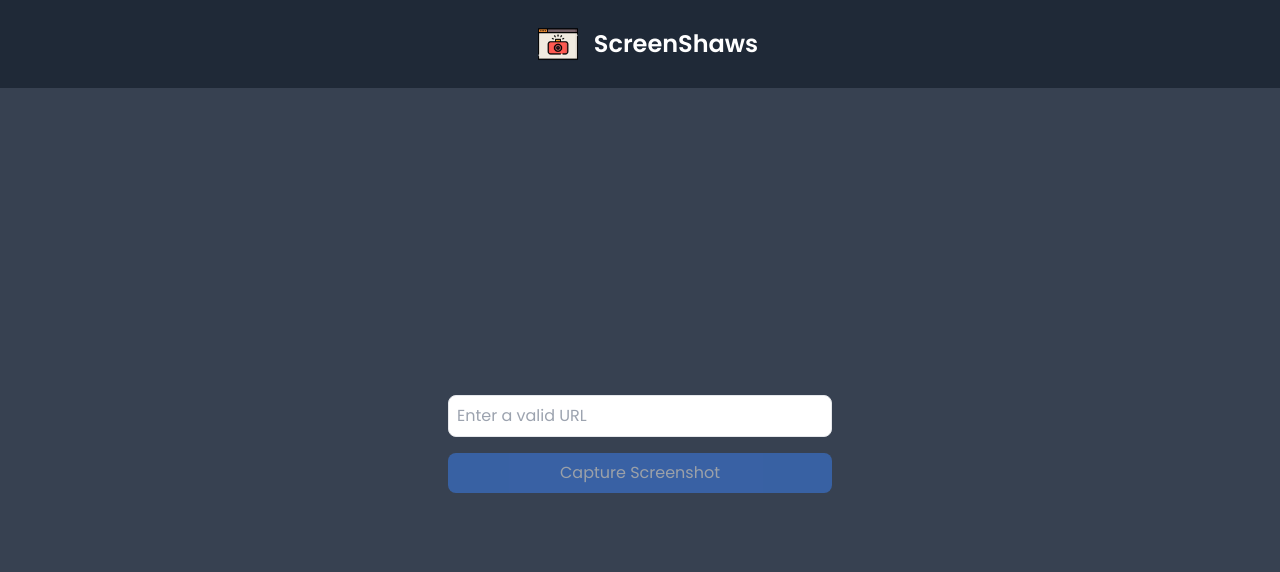
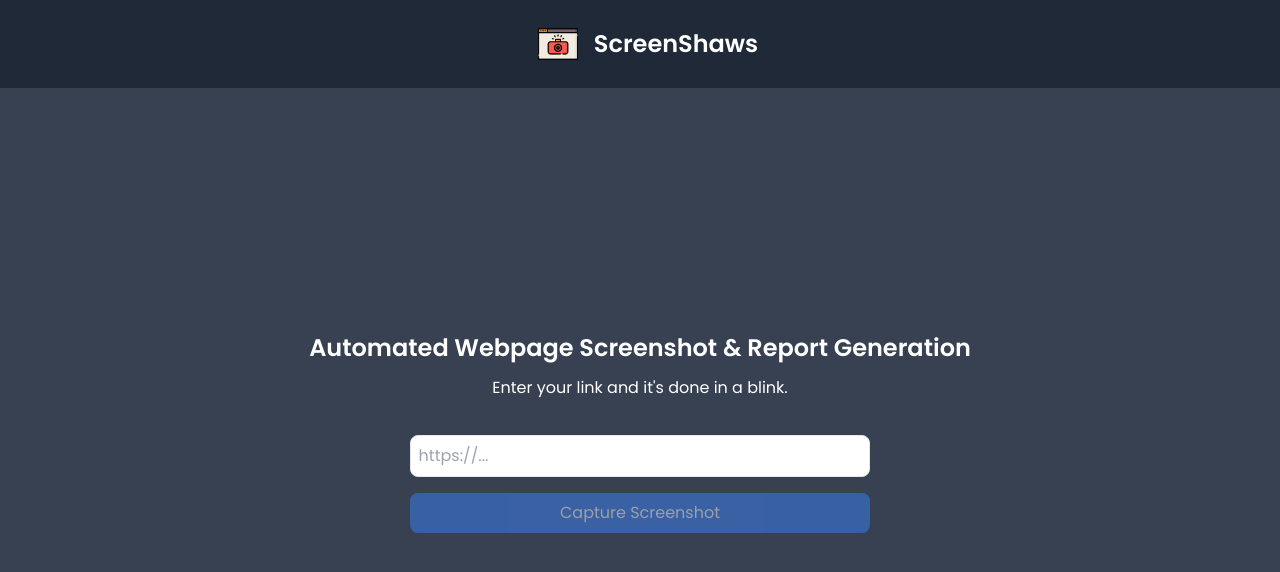
Before and after one commit to liyangxx/screenshaws-automated-webpage-screenshot-report-system, a Vue app in the folder frontend/: page / in a window 1280 px wide. Shown: the top 572 px of the page. Built offline with nearby package versions, Linux system fonts and the light colour scheme.

Commit message:
UI updates and added redirect to homepage feature

```diff
--- a/frontend/src/components/ScreenshotForm.vue
+++ b/frontend/src/components/ScreenshotForm.vue
@@ -6,13 +6,27 @@
       <img src="@/assets/logo.png" alt="Logo" class="h-10 ml-4 mr-4" />
       <h1 class="text-2xl font-bold">ScreenShaws</h1>
     </header>
-    <div class="flex-grow flex items-center justify-center">
-      <div class="w-full max-w-sm">
-        <form v-if="!loading" @submit.prevent="invokeScreenshot" class="w-full">
+    <div
+      class="flex-grow flex-col flex items-center justify-center"
+    >
+      <h2 class="text-2xl font-bold text-white text-center ">
+        Automated Webpage Screenshot & Report Generation
+      </h2>
+      <h3 class="text-md font-regular text-white text-center mt-3 mb-3">
+        Enter your link and it's done in a blink.
+      </h3>
+      <div
+        class="flex flex-col w-full max-w-xl h-36 items-center justify-center"
+      >
+        <form
+          v-if="!loading"
+          @submit.prevent="invokeScreenshot"
+          class="w-4/5 items-center justify-center"
+        >
           <input
             v-model="url"
             type="text"
-            placeholder="Enter a valid URL"
+            placeholder="https://..."
             required
             class="w-full p-2 mb-4 border rounded-lg"
           />
--- a/frontend/src/components/ViewReport.vue
+++ b/frontend/src/components/ViewReport.vue
@@ -13,7 +13,7 @@
         </div>
         <h2
           v-if="reportUrl && !loading"
-          class="text-2xl font-bold text-white text-center"
+          class="text-2xl font-semibold text-white text-center"
         >
           Your report is ready!
         </h2>
@@ -24,6 +24,13 @@
           >
             View Report
           </button>
+          <button
+            v-if="viewedReport"
+            @click="redirectToHome"
+            class="w-2/3 bg-green-500 text-white py-2 rounded-lg hover:bg-green-600 mt-5"
+          >
+            Try Another URL
+          </button>
         </div>
       </div>
     </div>
@@ -33,14 +40,16 @@
 <script>
 import { ref, onMounted } from "vue";
 import axios from "axios";
-import { useRoute } from "vue-router";
+import { useRoute, useRouter } from "vue-router";
 
 export default {
   setup() {
     const loading = ref(true); // Initially set to true
     const reportUrl = ref(null);
     const error = ref(null);
+    const viewedReport = ref(false);
     const route = useRoute();
+    const router = useRouter();
     const id = route.params.id;
     const maxRetries = 5;
     const retryDelay = 5000; // 5 seconds
@@ -86,6 +95,11 @@ export default {
 
     const redirectToReport = async () => {
       window.open(reportUrl.value, "_blank");
+      viewedReport.value = true;
+    };
+
+    const redirectToHome = () => {
+      router.push({ name: "ScreenshotForm" });
     };
 
     onMounted(() => {
@@ -96,6 +110,8 @@ export default {
       loading,
       redirectToReport,
       reportUrl,
+      viewedReport,
+      redirectToHome,
     };
   },
 };
--- a/frontend/src/components/ViewScreenshot.vue
+++ b/frontend/src/components/ViewScreenshot.vue
@@ -7,10 +7,10 @@
       <h1 class="text-2xl font-bold">ScreenShaws</h1>
     </header>
     <div class="flex-grow flex flex-col items-center justify-center">
-      <div class="w-full max-w-2xl flex flex-col items-center justify-center">
+      <div class="w-full max-w-3xl flex flex-col items-center justify-center">
         <h2
           v-if="screenshotUrl"
-          class="text-2xl font-bold text-white text-center mt-10 mb-5"
+          class="text-2xl font-semibold text-white text-center mt-8 mb-5"
         >
           Screenshot Preview
         </h2>
@@ -38,7 +38,7 @@
         <button
           v-if="screenshotUrl && !loading"
           @click="generateScreenshotPreview"
-          class="w-5/12 items-center justify-center bg-blue-500 text-white py-2 rounded-lg hover:bg-blue-600 mt-10 mb-16"
+          class="w-5/12 items-center justify-center bg-blue-500 text-white py-2 rounded-lg hover:bg-blue-600 mt-10 mb-12"
         >
           Generate Report
         </button>
@@ -82,6 +82,7 @@ export default {
 
         const parsedBody = JSON.parse(response.data.body);
         console.log("parsedBody = ", parsedBody);
+        console.log("Parsed Body.Screenshot URL = ", parsedBody.screenshotUrl);
 
         if (parsedBody.screenshotUrl) {
           const screenshotAccessible = await checkUrlAccessible(
```
